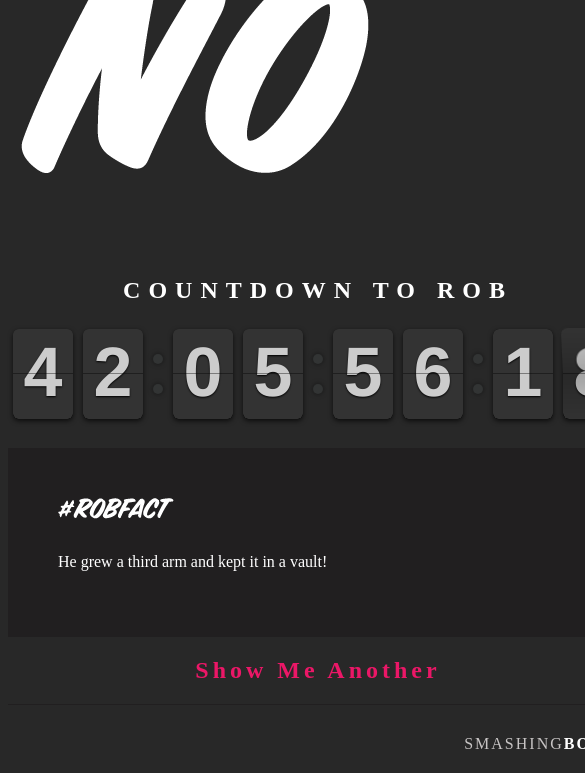
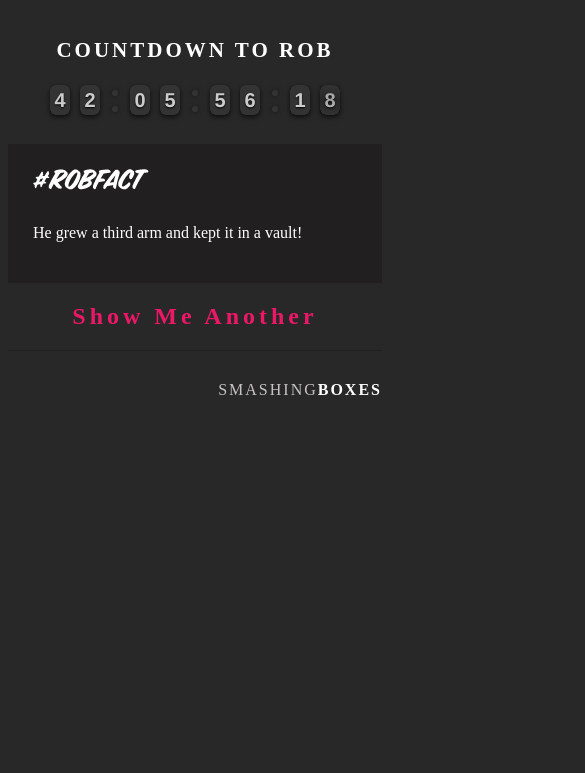
Before and after one commit to smashingboxes/isrobhomeyet, a plain HTML site: page index.html in a window 390 px wide. Shown: the part 227-1000 px from the top of the page, 585 px wide, since content can reach past the window. After the commit the page ends 844 px from the top, so only its background shows below. Drawn offline with Linux system fonts and the light colour scheme.

Commit message:
Update 2015-07-28T03:03:37.245Z

```diff
--- a/index.html
+++ b/index.html
@@ -33,12 +33,12 @@
         </div>
       </div>
       <h2 class="another-robfact">Show Me Another</h2>
+      <footer>
+        <div class="contents">
+          <div class="sb"><a href="http://sbox.es"><span class="smashing">SMASHING</span><span class="boxes">BOXES</span></a></div>
+        </div>
+      </footer>
     </section>
-    <footer>
-      <div class="contents">
-        <div class="sb"><a href="http://sbox.es"><span class="smashing">SMASHING</span><span class="boxes">BOXES</span></a></div>
-      </div>
-    </footer>
     <script src="scripts/app.js"></script>
   </body>
 </html>
--- a/stylesheets/main.css
+++ b/stylesheets/main.css
@@ -1,4 +1,5 @@
 @import url(http://fonts.googleapis.com/css?family=Montserrat:400,700);
+@import url(http://fonts.googleapis.com/css?family=Roboto:400,700);
 /* Get the bourbon mixin from http://bourbon.io */
 /* Reset */
 .flip-clock-wrapper * {
@@ -440,12 +441,12 @@ a {
   .countdown .flip-clock-label {
     display: none; }
 
+.robfact {
+  font-family: "Roboto" sans-serif; }
   .robfact .well {
     background-color: #211f20; }
-
   .robfact .body {
     padding: 50px; }
-
   .robfact .hashtag {
     margin-bottom: 30px; }
 
@@ -457,13 +458,46 @@ a {
 footer {
   border-top: solid #211f20 1px;
   padding: 30px 0px;
-  margin: 0 auto;
-  width: 620px; }
+  margin: 0 auto; }
   footer .sb {
     float: right;
     display: inline;
     letter-spacing: 2px; }
     footer .sb .smashing {
-      color: #C7C4C4; }
+      color: #c7c4c4; }
     footer .sb .boxes {
       font-weight: bold; }
+
+@media screen and (max-width: 480px) {
+  #main {
+    width: 100%; }
+  h1 {
+    letter-spacing: 3px; }
+  .is_rob_home {
+    margin-bottom: 50px;
+    font-size: 12px; }
+    .is_rob_home .question {
+      margin-bottom: 50px; }
+    .is_rob_home .answer img {
+      width: 200px; }
+  .countdown h1 {
+    font-size: 21px; }
+  .robfact .body {
+    padding: 25px; }
+  .flip-clock-wrapper ul {
+    height: 30px;
+    width: 20px;
+    padding: 0 5px; }
+  .flip-clock-wrapper ul li a div div.inn {
+    font-size: 20px;
+    line-height: 30px; }
+  .flip-clock-divider {
+    height: 40px; }
+  .flip-clock-dot {
+    height: 6px;
+    width: 6px;
+    left: 7px; }
+  .flip-clock-dot.top {
+    top: 10px; }
+  .flip-clock-dot.bottom {
+    bottom: 8px; } }
```
Lines whose indentation alone changed are shown as unchanged.
